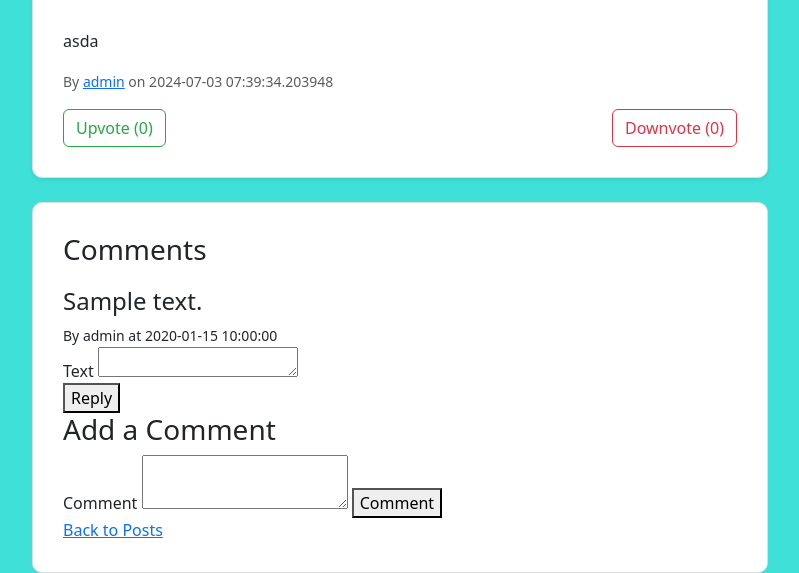
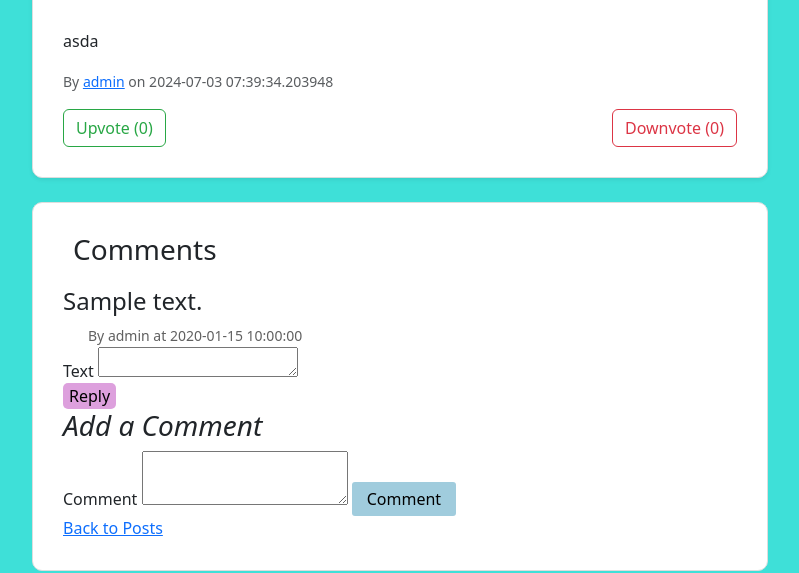
Before and after one commit to aleksandre32/ephemeral-connect, a Flask app: page /post/1 in a window 1280 px wide. Shown: the part 687-1260 px from the top of the page, without its empty margins (240-1039 px from the left). Run offline with Flask 3, Linux system fonts and the light colour scheme; a user stored in the database is signed in; tables that the repository leaves empty hold one stand-in row (values such as "Sample post"); some libraries are stand-ins or nearby versions.

```diff
--- a/static/style.css
+++ b/static/style.css
@@ -3,7 +3,28 @@ body {
     background-color: #3ee0d8;
 }
 
+.tweet-button{
+    background-color: rgb(9, 93, 121);
+    color:white;
+    border: none;
+    height: 36px;
+    width: 74px;
+    border-radius: 18px;
+    font-weight: bold;
+    font-size: 17px;
+    cursor: pointer;
+    transition: background-color 0.5s, color 0.5s, box-shadow 0.4s, opacity 0.5s;
+}
 
+.tweet-button:hover {
+    background-color: lightblue;
+    color: rgb(9, 93, 121) ;
+    box-shadow: 5px 5px 5px rgba(0,0,0,0.2);
+}
+
+.tweet-button:active {
+    opacity: 0.65 ;
+}
 
 .card {
     border: 1px solid #ddd;
@@ -18,6 +39,7 @@ body {
 .card-title {
     font-size: 1.75rem;
     margin-bottom: 20px;
+    margin-left: 10px;
 }
 
 .form-group {
@@ -75,3 +97,55 @@ body {
 #pst {
     background-color: #adedee;
 }
+
+.reply-time {
+    margin-top: 0;
+    margin-left: 25px;
+    color: rgb(96, 96, 96);
+}
+
+.reply-text {
+    margin-bottom: 0;
+    font-size: 20px;
+}
+
+.reply-button {
+    background-color: plum;
+    color:rgb(0, 0, 0);
+    border: none;
+    border-radius: 5px;
+    transition: opacity 0.4s;
+}
+
+.reply-button:hover {
+    opacity: 0.7;
+}
+
+.reply-button:active {
+    opacity: 0.5;
+}
+
+.comment-button {
+    background-color: rgb(160, 204, 221);
+    color:rgb(0, 0, 0);
+    padding-top: 5px;
+    padding-bottom: 5px;
+    padding-left: 15px;
+    padding-right: 15px;
+    border: none;
+    border-radius: 3px;
+    transition: opacity 0.4s;
+}
+
+
+.comment-button:hover {
+    opacity: 0.7;
+}
+
+.comment-button:active {
+    opacity: 0.5;
+}
+
+/* .img-style {
+    object-fit: contain;
+} */
--- a/templates/home.html
+++ b/templates/home.html
@@ -12,7 +12,7 @@
 
 <div class="container mt-5">
     <div class="d-flex justify-content-center ">
-    <div class="row" style="width: 700px;">
+    <div class="row" style="width: 50%;">
     <ul>
         {% for post in posts %}
         <div class="col-lg-20">
@@ -20,7 +20,7 @@
           <li>
             <h5 class="card-title">{{ post.text }}</h5>
               {% if post.file_path %}
-                  <img src="{{ url_for('static', filename=post.file_path) }}"  height="400px" width="600px"/>
+                  <img class="img-style"   src="{{ url_for('static', filename=post.file_path) }}"  height="400px" width="600px"/>
              {% endif %}
              <p class="card-text"><small class="text-muted">
                  <a href="{{ url_for('profile', username=post.user.user_name) }}">{{ post.user.user_name }}</a>
--- a/templates/post.html
+++ b/templates/post.html
@@ -21,7 +21,7 @@
                             {{ form.file(class="form-control-file") }}
                         </div>
 
-                        <button type="submit" class="btn btn-primary">Post</button>
+                        <button type="submit" class="tweet-button">Post</button>
                     </form>
                 </div>
             </div>
--- a/templates/post_detail.html
+++ b/templates/post_detail.html
@@ -38,12 +38,12 @@
             {% for comment in comments %}
     <div>
         <h4>{{ comment.text }}</h4>
-        <small>By {{ comment.user.user_name }} at {{ comment.created_at }}</small>
+        <small class="reply-time">By {{ comment.user.user_name }} at {{ comment.created_at }}</small>
 
         {% for reply in comment.replies %}
             <div style="margin-left: 20px;">
-                <p>{{ reply.text }}</p>
-                <small>By {{ reply.user.user_name }} at {{ reply.created_at }}</small>
+                <p class="reply-text">{{ reply.text }}</p>
+                <small class="reply-time">By {{ reply.user.user_name }} at {{ reply.created_at }}</small>
             </div>
         {% endfor %}
         <form method="POST" action="{{ url_for('post_detail', post_id=post.id) }}">
@@ -52,16 +52,16 @@
                 {{ reply_form.text.label }} {{ reply_form.text(class_='reply-box') }}
             </div>
             <input type="hidden" name="parent_id" value="{{ comment.id }}">
-            <button type="submit" name="reply">Reply</button>
+            <button type="submit" name="reply" class="reply-button">Reply</button>
         </form>
     </div>
 {% endfor %}
 
-<h3>Add a Comment</h3>
+<h3 style="font-style: italic;">Add a Comment</h3>
 <form method="POST" action="{{ url_for('post_detail', post_id=post.id) }}">
     {{ form.hidden_tag() }}
     {{ form.text.label }} {{ form.text() }}
-    <button type="submit" name="comment">Comment</button>
+    <button type="submit" name="comment" class="comment-button">Comment</button>
 </form>
 <a href="{{ url_for('index') }}">Back to Posts</a>
 </div>
```
Also changed, not shown: instance/mydatabase.db.
